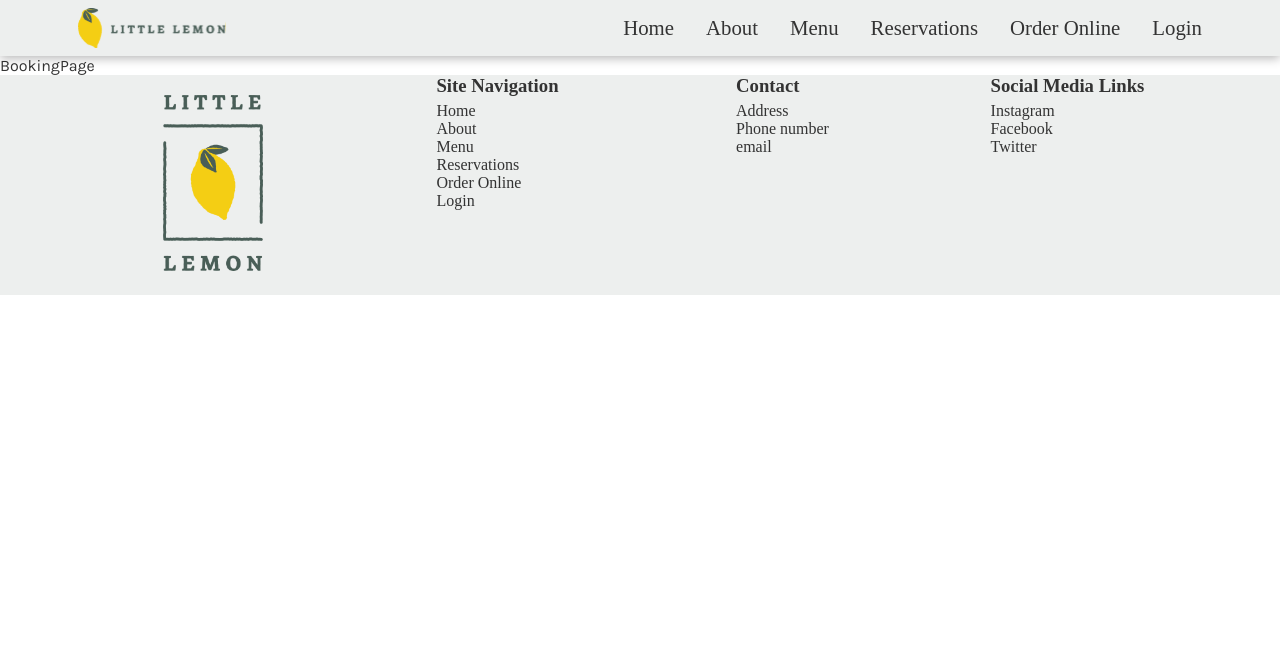
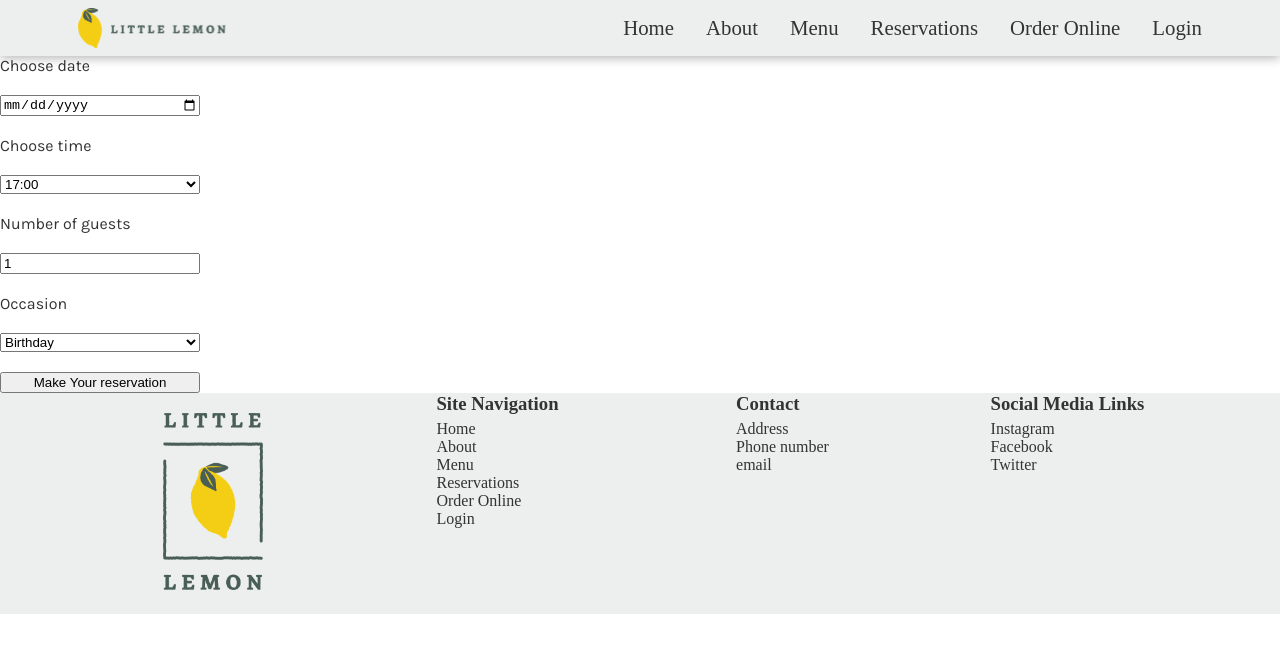
Before and after one commit to hummus-erectus/little-lemon, a React (Create React App) app: page /booking in a window 1280 px wide. Shown: the top 652 px of the page. Built offline with nearby package versions, Linux system fonts and the light colour scheme; a web font is replaced by a local one.

Commit message:
Lifted availableTimes state

```diff
--- a/src/App.js
+++ b/src/App.js
@@ -1,10 +1,8 @@
 import { BrowserRouter as Router, Routes, Route } from "react-router-dom"
 import Navbar from './components/Navbar'
-import Header from './components/Header'
 import HomePage from "./pages/HomePage"
 import BookingPage from "./pages/BookingPage"
 import NotFound from "./pages/NotFound"
-import Main from './components/Main'
 import Footer from './components/Footer'
 
 function App() {
@@ -12,8 +10,6 @@ function App() {
     <>
       <Router>
         <Navbar />
-        {/* <Header />
-        <Main /> */}
         <Routes>
           <Route path="/" element={<HomePage />}/>
           <Route path="/booking" element={<BookingPage />}/>
--- /dev/null
+++ b/src/components/BookingForm.jsx
@@ -0,0 +1,64 @@
+import { useState } from "react"
+
+function BookingForm({availableTimes, setAvailableTimes}) {
+    const [date, setDate] = useState("")
+    const [time, setTime] = useState("17:00")
+    const [guests, setGuests] = useState(1)
+    const [occasion, setOccasion] = useState("Birthday")
+
+    const handleSubmit = (event) => {
+        event.preventDefault()
+        // Handle form submission
+    }
+
+
+
+
+    return (
+        <>
+            <form className="booking-form" onSubmit={handleSubmit}>
+                <label htmlFor="res-date">Choose date</label>
+                <input
+                    type="date"
+                    id="res-date"
+                    value={date}
+                    onChange={(event) => setDate(event.target.value)}
+                />
+                <label htmlFor="res-time">Choose time</label>
+                <select
+                    id="res-time"
+                    value={time}
+                    onChange={(event) => setTime(event.target.value)}
+                >
+                {availableTimes.map((availableTime) => (
+                    <option key={availableTime} value={availableTime}>
+                        {availableTime}
+                    </option>
+                ))}
+                </select>
+                <label htmlFor="guests">Number of guests</label>
+                <input
+                    type="number"
+                    placeholder="1"
+                    min="1"
+                    max="10"
+                    id="guests"
+                    value={guests}
+                    onChange={(event) => setGuests(event.target.value)}
+                />
+                <label htmlFor="occasion">Occasion</label>
+                <select
+                    id="occasion"
+                    value={occasion}
+                    onChange={(event) => setOccasion(event.target.value)}
+                >
+                    <option>Birthday</option>
+                    <option>Anniversary</option>
+                </select>
+                <input type="submit" value="Make Your reservation" />
+            </form>
+        </>
+    )
+}
+
+export default BookingForm
--- a/src/components/Header.jsx
+++ /dev/null
@@ -1,9 +0,0 @@
-function Header() {
-    return (
-        <header>
-            Header
-        </header>
-    )
-}
-
-export default Header
--- a/src/components/Main.jsx
+++ /dev/null
@@ -1,7 +0,0 @@
-function Main() {
-    return (
-        <main>Main</main>
-    )
-}
-
-export default Main
--- a/src/components/Navbar.jsx
+++ b/src/components/Navbar.jsx
@@ -49,7 +49,7 @@ function Navbar() {
                         <li><Link to="" onClick={() => setShowNavbar(false)}>Menu</Link></li>
                         <li><Link to="/booking" onClick={() => setShowNavbar(false)}>Reservations</Link></li>
                         <li><Link to="" onClick={() => setShowNavbar(false)}>Order Online</Link></li>
-                        <li><Link to="" onClick={() => setShowNavbar(false)}>Login</Link></li>
+                        <li><Link to="/" onClick={() => setShowNavbar(false)}>Login</Link></li>
                     </ul>
                 </div>
                 {showNavbar && <div className="navbar-overlay" onClick={handleShowNavbar}></div>}
--- a/src/index.css
+++ b/src/index.css
@@ -282,6 +282,18 @@ li a{
 
 
 
+
+.booking-form{
+  display: grid;
+  max-width: 200px;
+  gap: 20px;
+}
+
+
+
+
+
+
 .footer-container{
   display: grid;
   grid-template-columns: 1fr 1fr;
@@ -363,7 +375,7 @@ footer h3{
 
   .nav-elements{
     display: flex;
-    justify-content:end;
+    justify-content:flex-end;
     position: static;
     z-index: auto;
     width: auto;
--- a/src/pages/BookingPage.jsx
+++ b/src/pages/BookingPage.jsx
@@ -1,6 +1,21 @@
+import { useState } from "react"
+
+import BookingForm from "../components/BookingForm"
+
 function BookingPage() {
+    const [availableTimes, setAvailableTimes] = useState([
+        "17:00",
+        "18:00",
+        "19:00",
+        "20:00",
+        "21:00",
+        "22:00"
+        ])
+
     return (
-        <div>BookingPage</div>
+        <>
+            <BookingForm availableTimes={availableTimes} setAvailableTimes={setAvailableTimes}/>
+        </>
     )
 }
 
```
